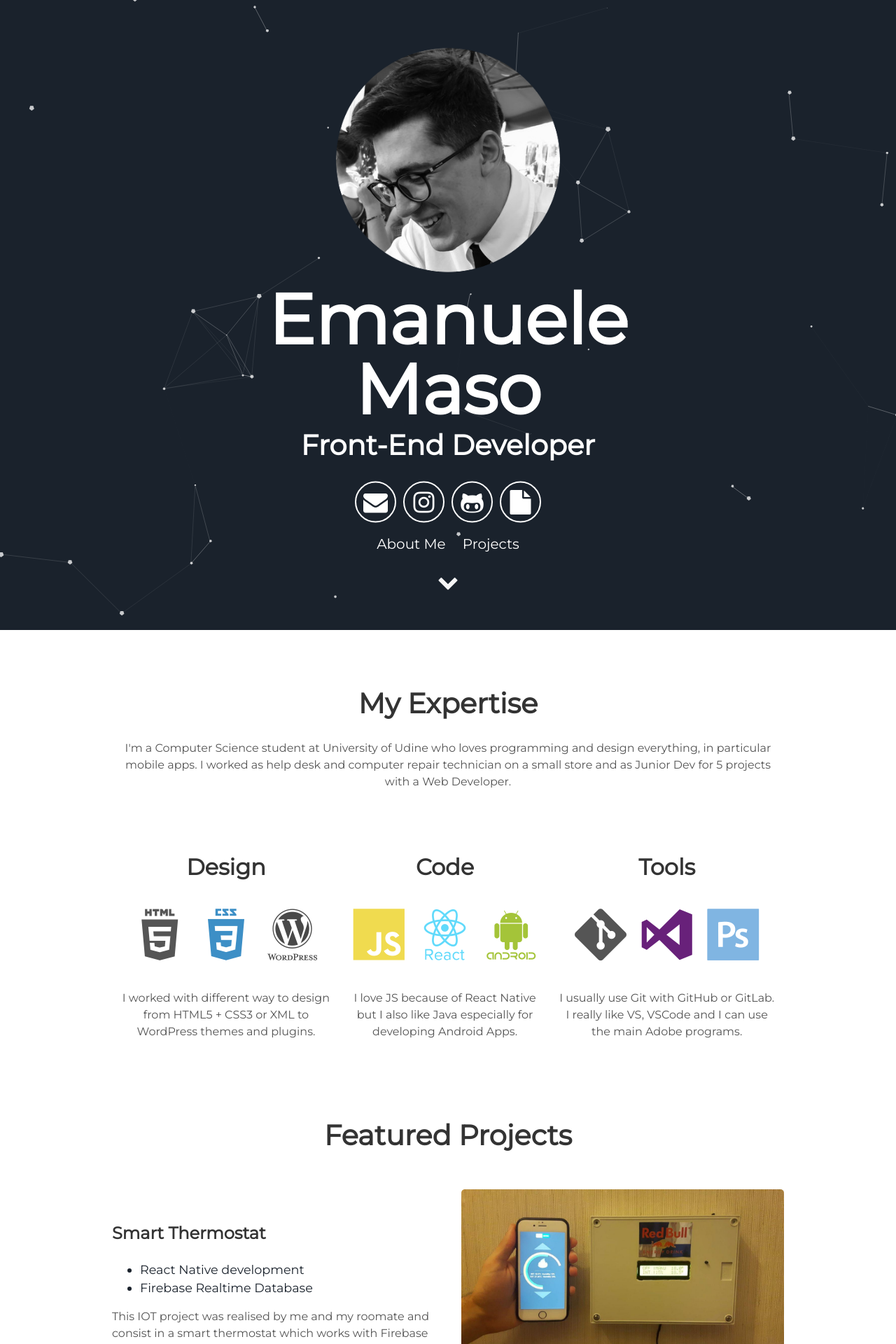
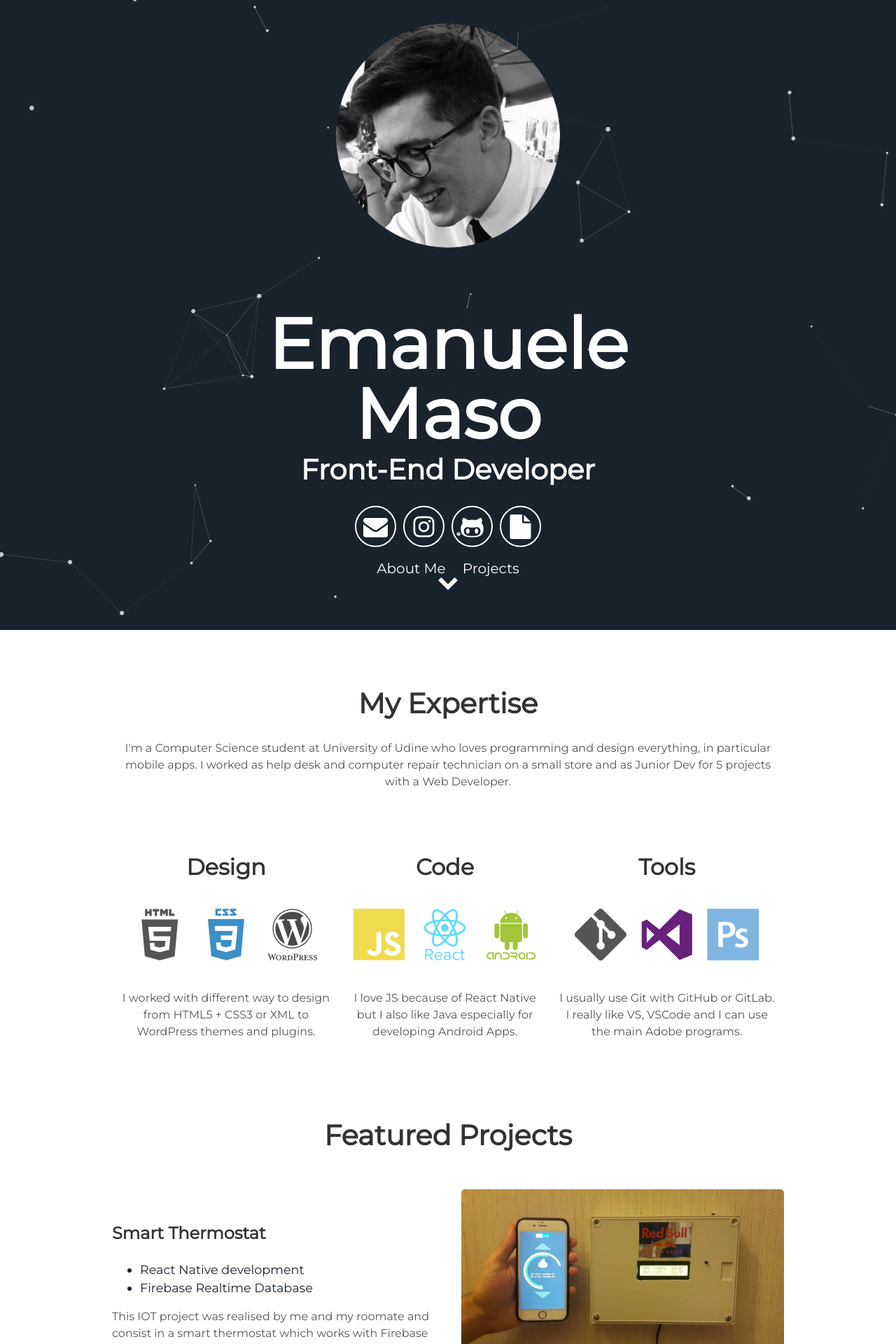
Before and after one commit to ClarkStoro/clarkstoro.github.io, a Jekyll site: the page built from index.html, in a window 1280 px wide. Shown: the top 1920 px of the page at 70% size. Built offline with Jekyll 4.4.1, drawn with Linux system fonts in a browser that asks for light colours.

Commit message:
Update header.html

```diff
--- a/_includes/header.html
+++ b/_includes/header.html
@@ -6,7 +6,7 @@
       </div>
 
       <h1>
-        <span class="site-title" style="margin-top: -70px;">{{site.username}}</span>
+        <span class="site-title">{{site.username}}</span>
         <span class="site-description">{{site.user_title}}</span>
       </h1>
       <div class="header-icons">
```
